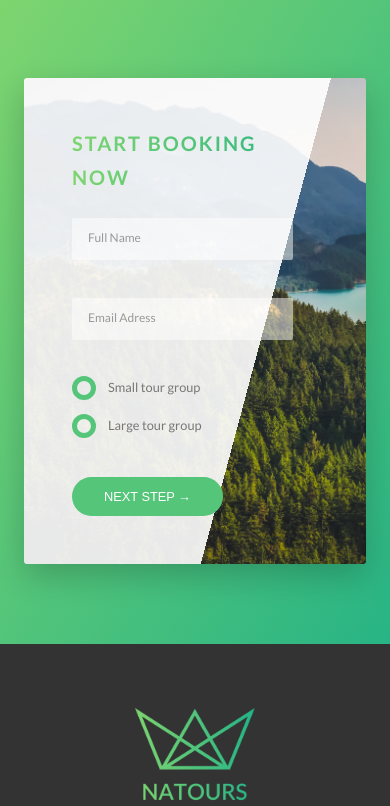
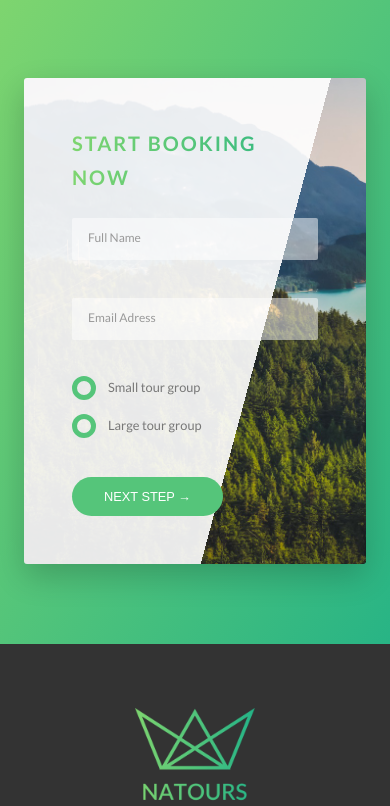
Before and after one commit to dterrones4/Natours, a website: page index.html in a window 390 px wide. Shown: the part 5679-6485 px from the top of the page. Drawn offline with Linux system fonts and the light colour scheme.

Commit message:
added extra scaling for mobile forms

```diff
--- a/sass/components/_form.scss
+++ b/sass/components/_form.scss
@@ -16,6 +16,10 @@
 		width: 90%;
 		display: block;
 		transition: all .2s;
+
+		@include respond(tab-port){
+			width: 100%;
+		}
 
 		&:focus{
 			outline: none;
```
Also changed, not shown: css/style.css.
